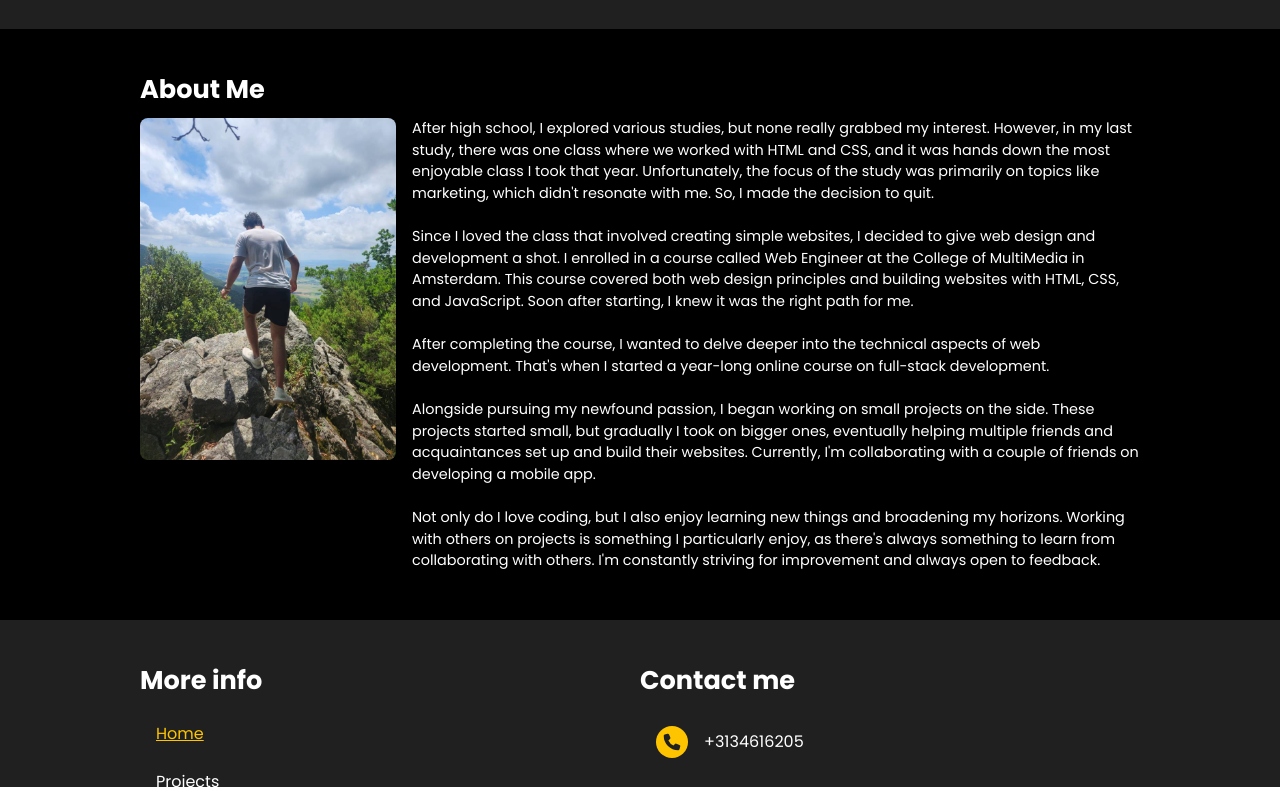
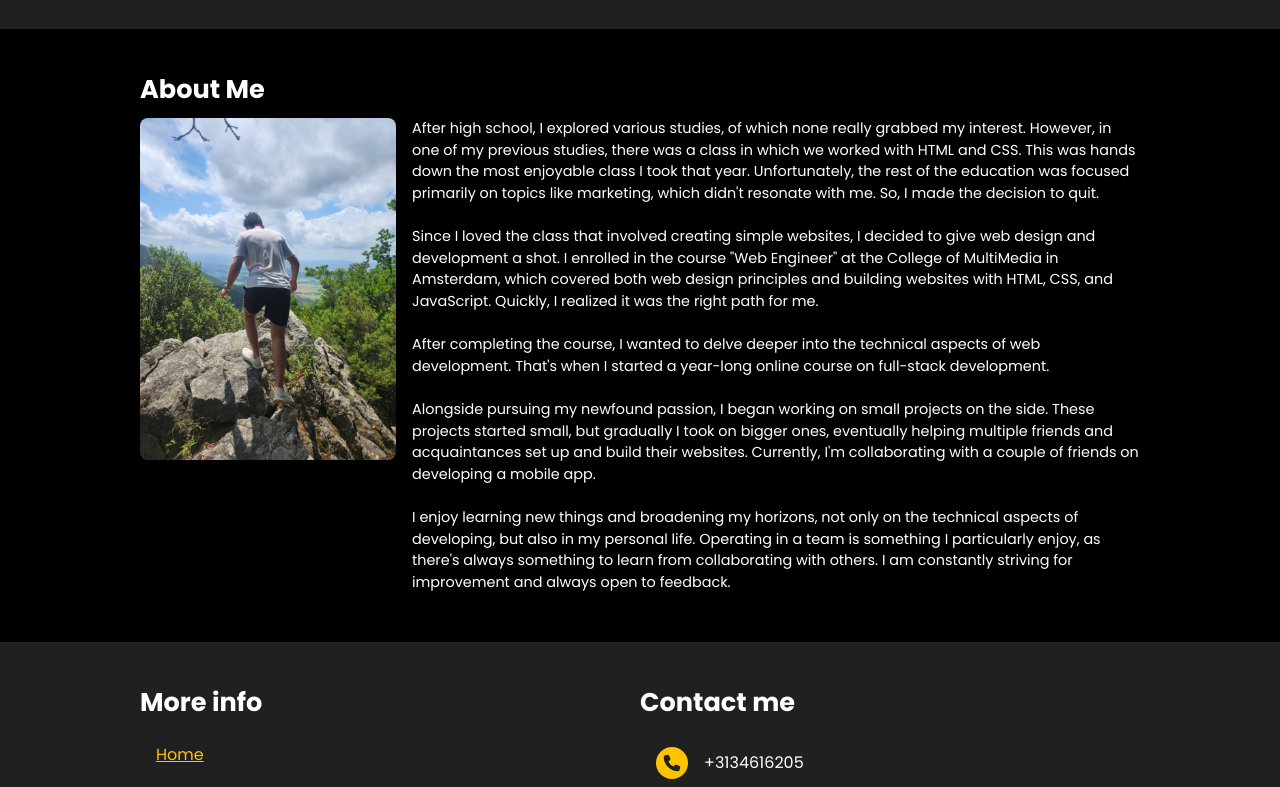
Before and after one commit to Fatilitan/portfolio, a plain HTML site: page index.html in a window 1280 px wide. Shown: the part 987-1774 px from the top of the page. Drawn offline with Linux system fonts and the light colour scheme.

Commit message:
Checked for spelling and grammar

```diff
--- a/index.html
+++ b/index.html
@@ -102,19 +102,18 @@
       <div class="container">
         <h2>About Me</h2>
         <p id="aboutMeText">
-          After high school, I explored various studies, but none really grabbed
-          my interest. However, in my last study, there was one class where we
-          worked with HTML and CSS, and it was hands down the most enjoyable
-          class I took that year. Unfortunately, the focus of the study was
-          primarily on topics like marketing, which didn't resonate with me. So,
-          I made the decision to quit.
+          After high school, I explored various studies, of which none really
+          grabbed my interest. However, in one of my previous studies, there was
+          a class in which we worked with HTML and CSS. This was hands down the
+          most enjoyable class I took that year. Unfortunately, the rest of the
+          education was focused primarily on topics like marketing, which didn't
+          resonate with me. So, I made the decision to quit.
           <br /><br />
           Since I loved the class that involved creating simple websites, I
-          decided to give web design and development a shot. I enrolled in a
-          course called Web Engineer at the College of MultiMedia in Amsterdam.
-          This course covered both web design principles and building websites
-          with HTML, CSS, and JavaScript. Soon after starting, I knew it was the
-          right path for me.
+          decided to give web design and development a shot. I enrolled in the
+          course "Web Engineer" at the College of MultiMedia in Amsterdam, which
+          covered both web design principles and building websites with HTML,
+          CSS, and JavaScript. Quickly, I realized it was the right path for me.
           <br /><br />
           After completing the course, I wanted to delve deeper into the
           technical aspects of web development. That's when I started a
@@ -126,11 +125,11 @@
           acquaintances set up and build their websites. Currently, I'm
           collaborating with a couple of friends on developing a mobile app.
           <br /><br />
-          Not only do I love coding, but I also enjoy learning new things and
-          broadening my horizons. Working with others on projects is something I
-          particularly enjoy, as there's always something to learn from
-          collaborating with others. I'm constantly striving for improvement and
-          always open to feedback.
+          I enjoy learning new things and broadening my horizons, not only on
+          the technical aspects of developing, but also in my personal life.
+          Operating in a team is something I particularly enjoy, as there's
+          always something to learn from collaborating with others. I am
+          constantly striving for improvement and always open to feedback.
         </p>
         <img src="images/profile/me-italy.jpg" alt="Me in italy" />
       </div>
```
Also changed, not shown: boostyourdutch.html (+2 -2 lines), contact.html (+1 -1 lines), fightiq.html (+2 -2 lines), ip-adress-tracker.html (+1 -1 lines), multi-step-form.html (+1 -1 lines), prisma-api.html (+1 -1 lines), projects.html (+1 -1 lines), vlijmmessen.html (+1 -1 lines), 1 other file.
